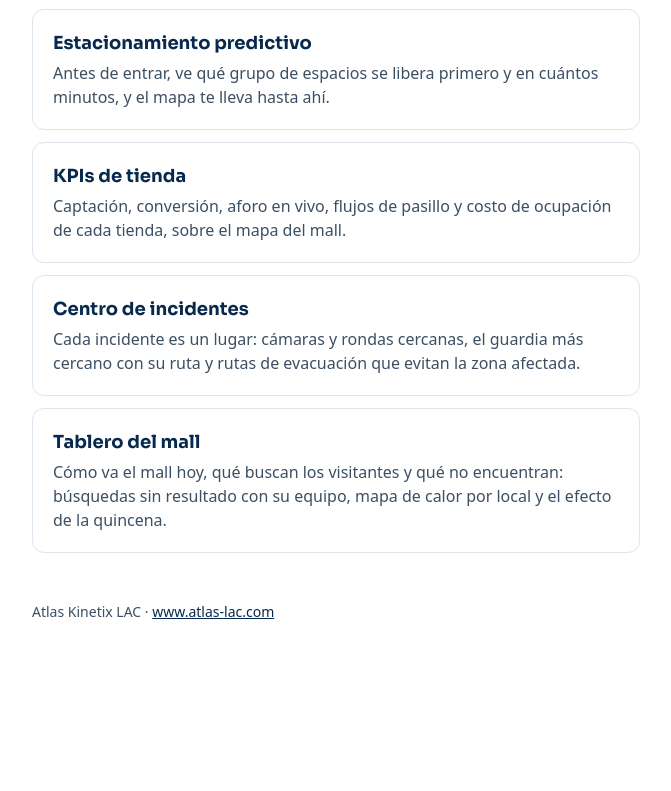
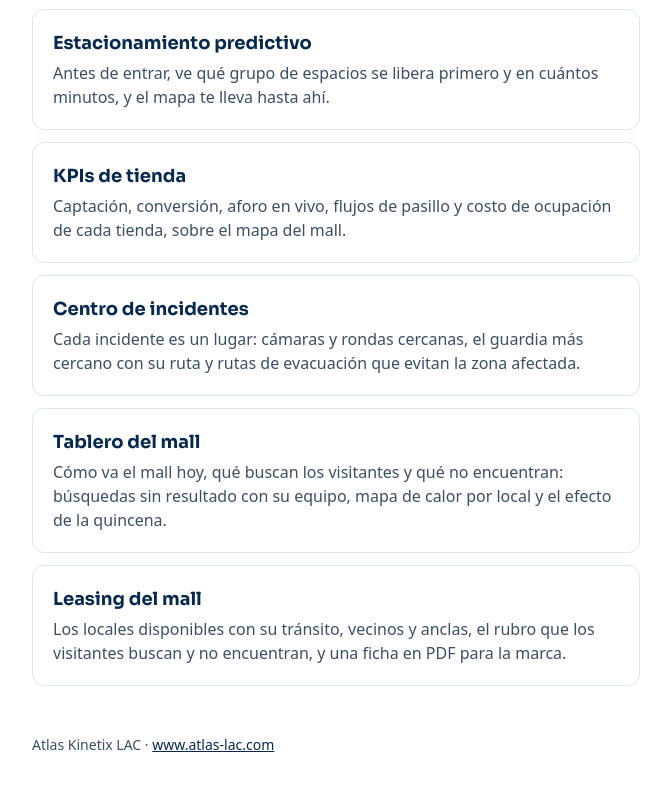
Before and after one commit to fchavarrix/fchavarrix.github.io, a plain HTML site: page index.html in a window 1280 px wide. Shown: the part 457-1248 px from the top of the page, without its empty margins (304-975 px from the left). Before the commit the page ends 1127 px from the top, so only its background shows below. Drawn offline with Linux system fonts and the light colour scheme.

Commit message:
Card for the Leasing app of the mall suite
Co-Authored-By: Claude Opus 5.5 <noreply@anthropic.com>

```diff
--- a/index.html
+++ b/index.html
@@ -57,6 +57,10 @@
           <strong>Tablero del mall</strong>
           <span>Cómo va el mall hoy, qué buscan los visitantes y qué no encuentran: búsquedas sin resultado con su equipo, mapa de calor por local y el efecto de la quincena.</span>
         </a>
+        <a class="demo" href="https://mall-suite-demo.atlas-lac.com/apps/leasing/">
+          <strong>Leasing del mall</strong>
+          <span>Los locales disponibles con su tránsito, vecinos y anclas, el rubro que los visitantes buscan y no encuentran, y una ficha en PDF para la marca.</span>
+        </a>
       </div>
       <footer>Atlas Kinetix LAC · <a href="https://www.atlas-lac.com">www.atlas-lac.com</a></footer>
     </main>
```
